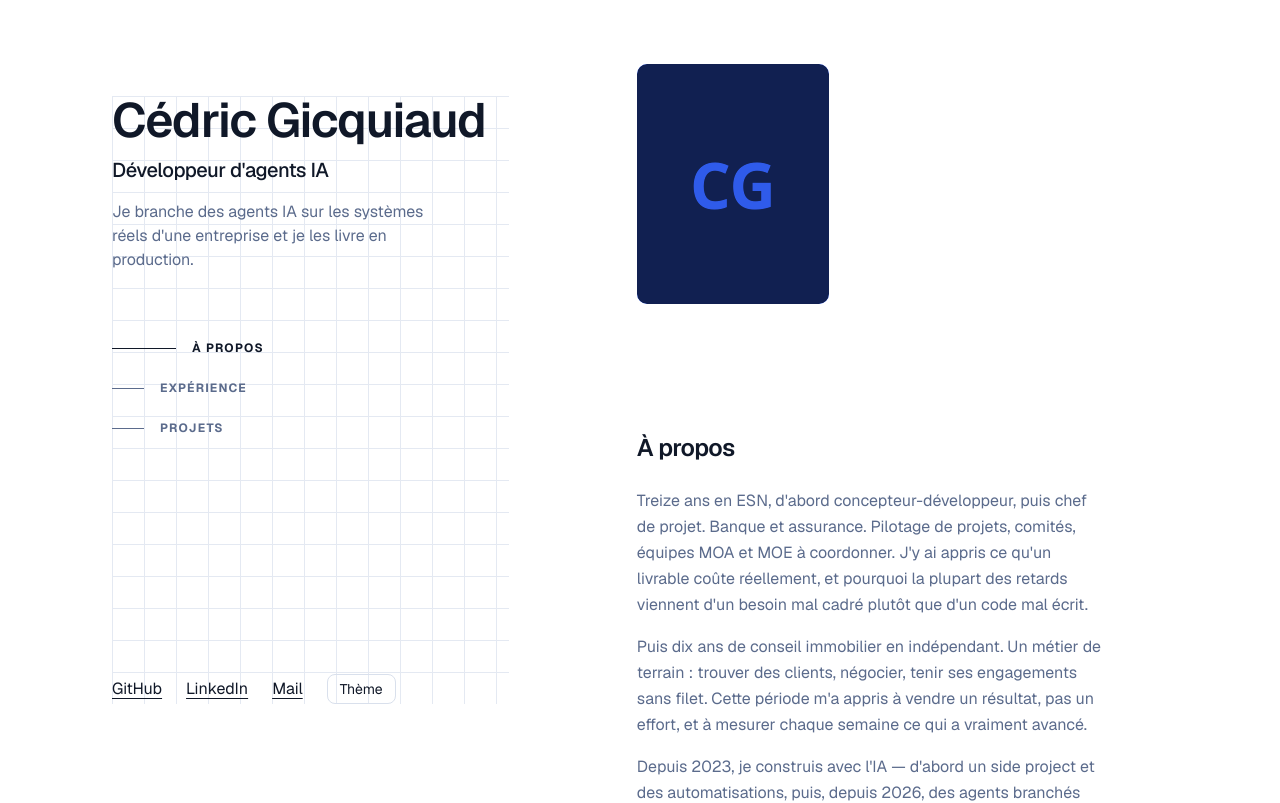
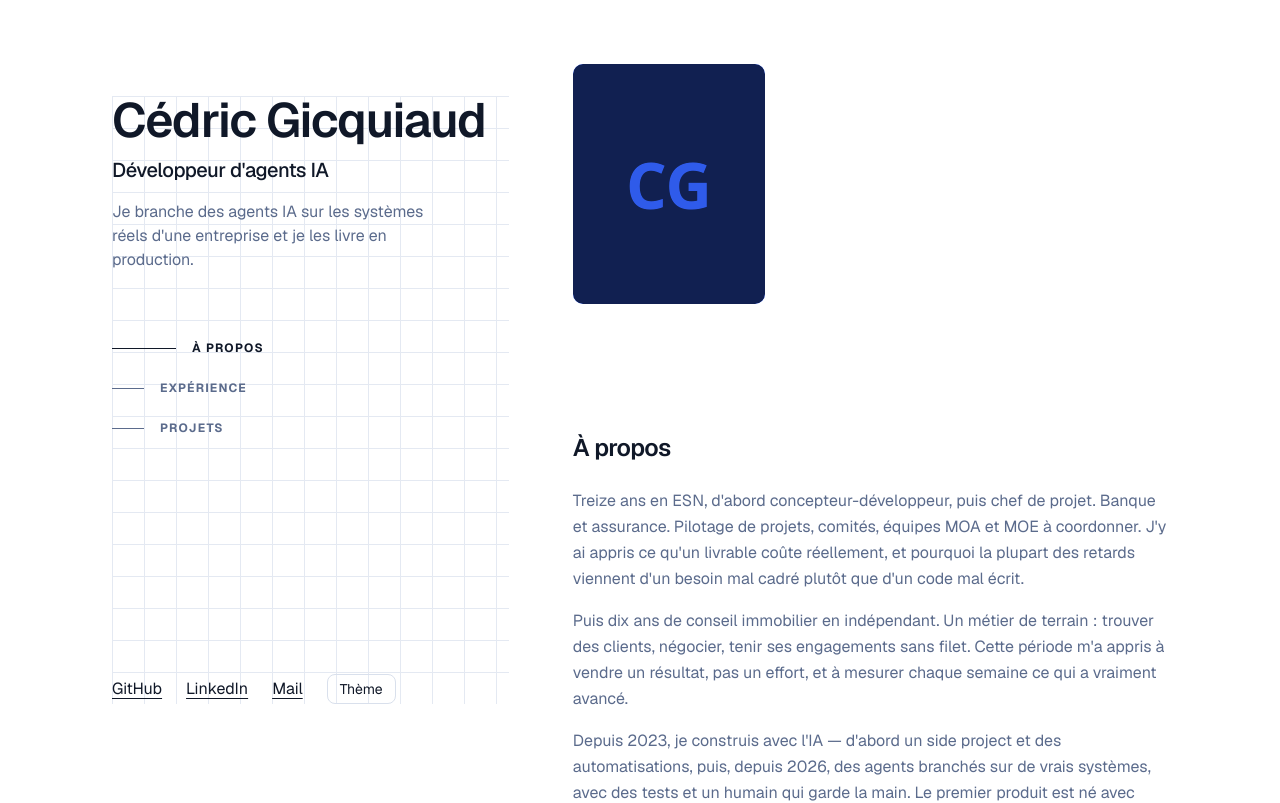
Before and after one commit to cedricgicquiaud/cedricgicquiaud.github.io, a Next.js app: page / in a window 1280 px wide. Shown: the top 803 px of the page. Built offline with nearby package versions, Linux system fonts and the light colour scheme.

Commit message:
fix: Portrait and About sections rely on the two-column container for padding and width

```diff
--- a/components/about.tsx
+++ b/components/about.tsx
@@ -3,8 +3,8 @@ import { contentDir, loadAbout } from "../lib/content";
 export function About() {
   const about = loadAbout(contentDir);
   return (
-    <section id="a-propos" className="px-6 py-16 lg:px-16">
-      <div className="mx-auto w-full max-w-3xl">
+    <section id="a-propos" className="py-16">
+      <div className="w-full">
         <h2 className="mb-6 text-2xl font-semibold tracking-tight">{about.titre}</h2>
         <div
           className="space-y-4 leading-relaxed text-muted-foreground"
--- a/components/portrait.tsx
+++ b/components/portrait.tsx
@@ -14,8 +14,8 @@ type Props = { photoExists?: boolean };
 
 export function Portrait({ photoExists = hasPortraitPhoto() }: Props) {
   return (
-    <section id="portrait" className="px-6 py-16 lg:px-16">
-      <figure className="mx-auto w-full max-w-3xl">
+    <section id="portrait" className="py-16">
+      <figure className="w-full">
         <div className="w-40 overflow-hidden rounded-lg bg-primary sm:w-48">
           <img
             src={photoExists ? PHOTO : PLACEHOLDER}
```
